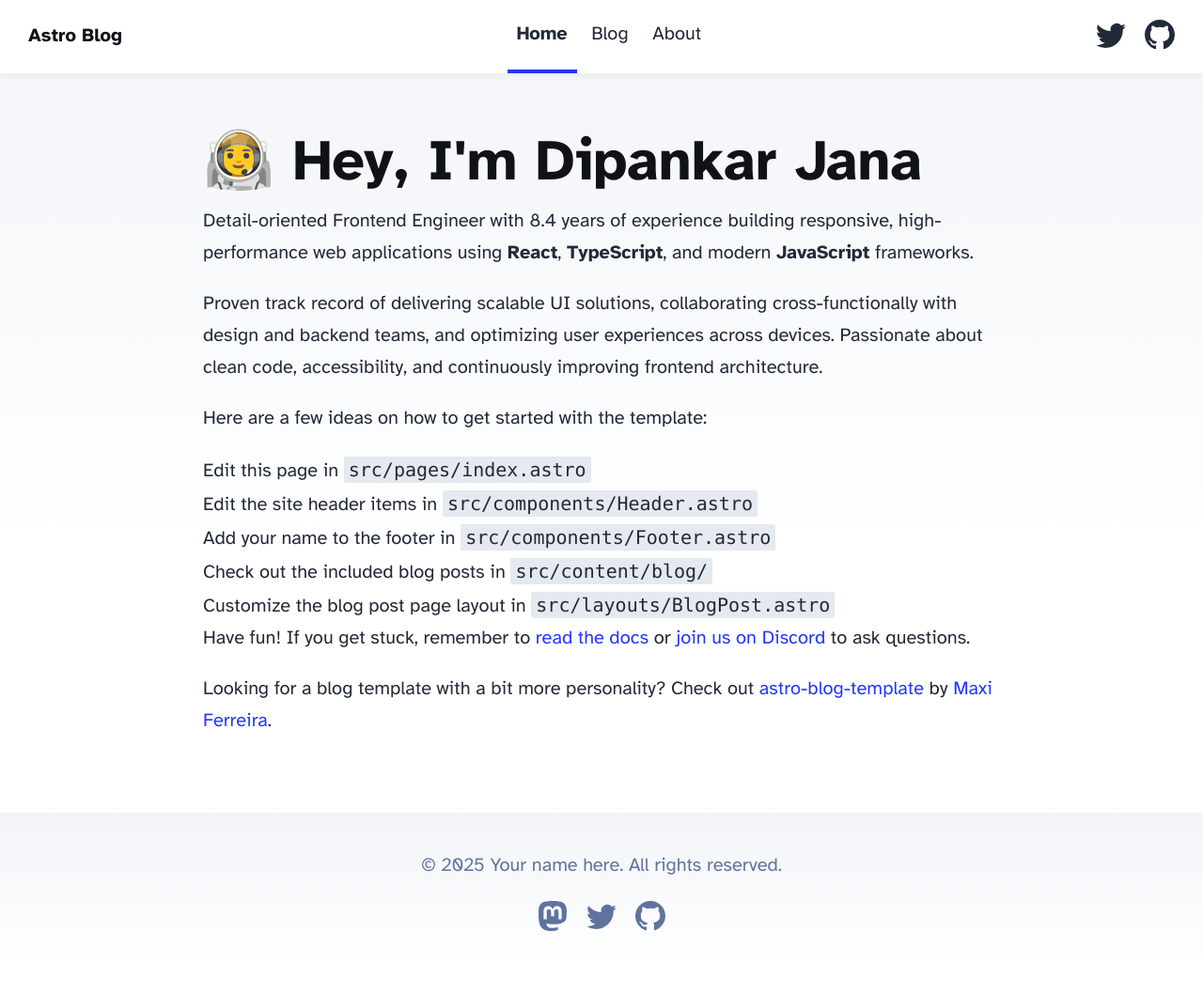
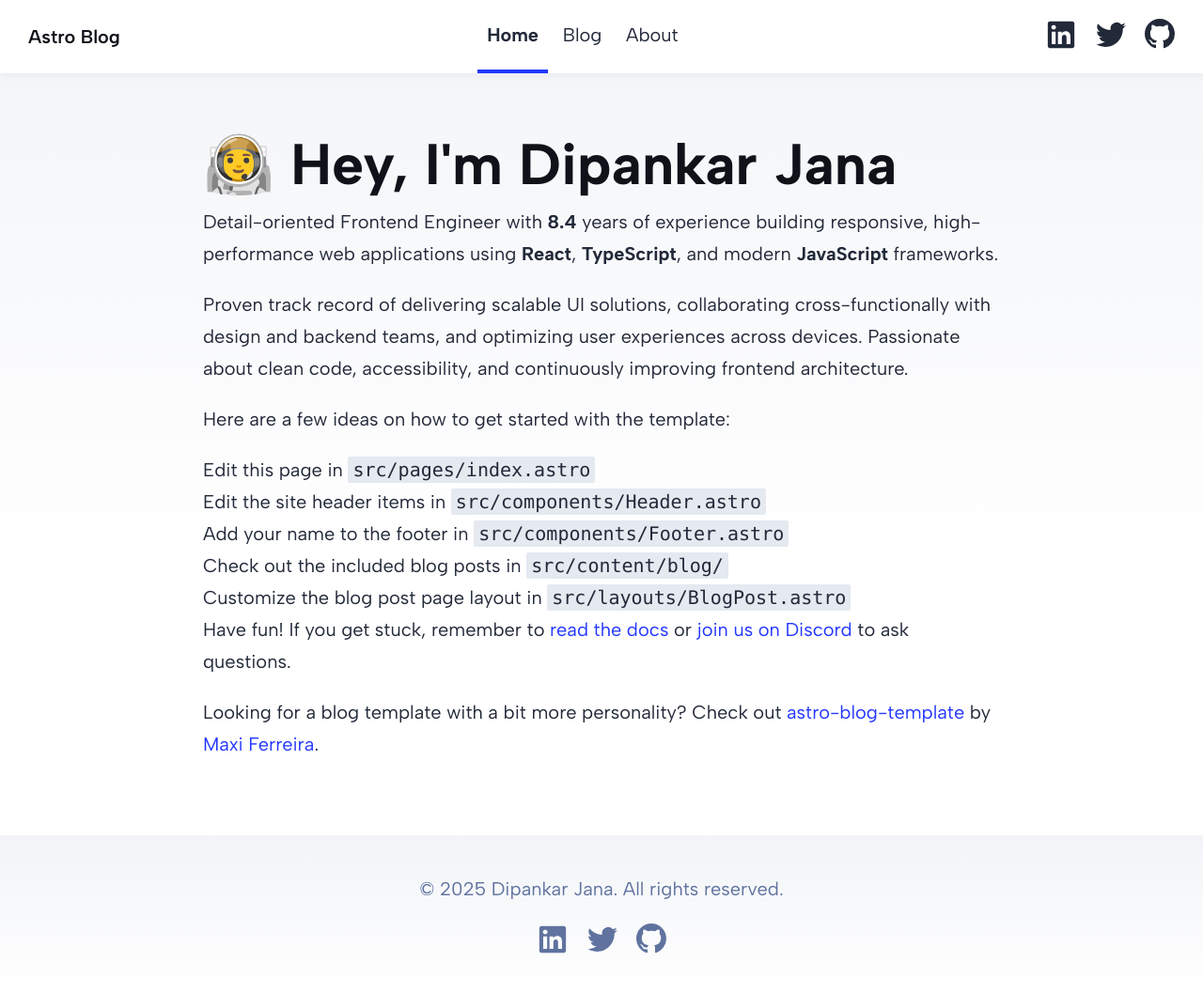
Before and after one commit to iamdipankarj/dipankarjana-site, an Astro site: page / in a window 1280 px wide. Shown: the whole page at 94% size. Before the commit the page ends 1031 px from the top, so only its background shows below. Built offline with nearby package versions, Linux system fonts and the light colour scheme; Astro itself is replaced by a stand-in of ours.

Commit message:
Add new fonts and icons

```diff
--- a/src/components/Footer.astro
+++ b/src/components/Footer.astro
@@ -1,41 +1,25 @@
 ---
+import GithubIcon from "@/icons/GithubIcon.astro";
+import LinkedInIcon from "@/icons/LinkedInIcon.astro";
+import TwitterIcon from "@/icons/TwitterIcon.astro";
+
 const today = new Date();
 ---
 
 <footer>
-  &copy; {today.getFullYear()} Your name here. All rights reserved.
+  &copy; {today.getFullYear()} Dipankar Jana. All rights reserved.
   <div class="social-links">
-    <a href="https://m.webtoo.ls/@astro" target="_blank">
-      <span class="sr-only">Follow Astro on Mastodon</span>
-      <svg
-        viewBox="0 0 16 16"
-        aria-hidden="true"
-        width="32"
-        height="32"
-        astro-icon="social/mastodon"
-        ><path
-          fill="currentColor"
-          d="M11.19 12.195c2.016-.24 3.77-1.475 3.99-2.603.348-1.778.32-4.339.32-4.339 0-3.47-2.286-4.488-2.286-4.488C12.062.238 10.083.017 8.027 0h-.05C5.92.017 3.942.238 2.79.765c0 0-2.285 1.017-2.285 4.488l-.002.662c-.004.64-.007 1.35.011 2.091.083 3.394.626 6.74 3.78 7.57 1.454.383 2.703.463 3.709.408 1.823-.1 2.847-.647 2.847-.647l-.06-1.317s-1.303.41-2.767.36c-1.45-.05-2.98-.156-3.215-1.928a3.614 3.614 0 0 1-.033-.496s1.424.346 3.228.428c1.103.05 2.137-.064 3.188-.189zm1.613-2.47H11.13v-4.08c0-.859-.364-1.295-1.091-1.295-.804 0-1.207.517-1.207 1.541v2.233H7.168V5.89c0-1.024-.403-1.541-1.207-1.541-.727 0-1.091.436-1.091 1.296v4.079H3.197V5.522c0-.859.22-1.541.66-2.046.456-.505 1.052-.764 1.793-.764.856 0 1.504.328 1.933.983L8 4.39l.417-.695c.429-.655 1.077-.983 1.934-.983.74 0 1.336.259 1.791.764.442.505.661 1.187.661 2.046v4.203z"
-        ></path></svg
-      >
+    <a href="https://www.linkedin.com/in/iamdipankarj/" target="_blank">
+      <span class="sr-only">Follow Dipankar Jana on LinkedIn</span>
+      <LinkedInIcon />
     </a>
-    <a href="https://twitter.com/astrodotbuild" target="_blank">
-      <span class="sr-only">Follow Astro on Twitter</span>
-      <svg viewBox="0 0 16 16" aria-hidden="true" width="32" height="32" astro-icon="social/twitter"
-        ><path
-          fill="currentColor"
-          d="M5.026 15c6.038 0 9.341-5.003 9.341-9.334 0-.14 0-.282-.006-.422A6.685 6.685 0 0 0 16 3.542a6.658 6.658 0 0 1-1.889.518 3.301 3.301 0 0 0 1.447-1.817 6.533 6.533 0 0 1-2.087.793A3.286 3.286 0 0 0 7.875 6.03a9.325 9.325 0 0 1-6.767-3.429 3.289 3.289 0 0 0 1.018 4.382A3.323 3.323 0 0 1 .64 6.575v.045a3.288 3.288 0 0 0 2.632 3.218 3.203 3.203 0 0 1-.865.115 3.23 3.23 0 0 1-.614-.057 3.283 3.283 0 0 0 3.067 2.277A6.588 6.588 0 0 1 .78 13.58a6.32 6.32 0 0 1-.78-.045A9.344 9.344 0 0 0 5.026 15z"
-        ></path></svg
-      >
+    <a href="https://twitter.com/iamdipankarj" target="_blank">
+      <span class="sr-only">Follow Dipankar Jana on Twitter</span>
+      <TwitterIcon />
     </a>
-    <a href="https://github.com/withastro/astro" target="_blank">
-      <span class="sr-only">Go to Astro's GitHub repo</span>
-      <svg viewBox="0 0 16 16" aria-hidden="true" width="32" height="32" astro-icon="social/github"
-        ><path
-          fill="currentColor"
-          d="M8 0C3.58 0 0 3.58 0 8c0 3.54 2.29 6.53 5.47 7.59.4.07.55-.17.55-.38 0-.19-.01-.82-.01-1.49-2.01.37-2.53-.49-2.69-.94-.09-.23-.48-.94-.82-1.13-.28-.15-.68-.52-.01-.53.63-.01 1.08.58 1.23.82.72 1.21 1.87.87 2.33.66.07-.52.28-.87.51-1.07-1.78-.2-3.64-.89-3.64-3.95 0-.87.31-1.59.82-2.15-.08-.2-.36-1.02.08-2.12 0 0 .67-.21 2.2.82.64-.18 1.32-.27 2-.27.68 0 1.36.09 2 .27 1.53-1.04 2.2-.82 2.2-.82.44 1.1.16 1.92.08 2.12.51.56.82 1.27.82 2.15 0 3.07-1.87 3.75-3.65 3.95.29.25.54.73.54 1.48 0 1.07-.01 1.93-.01 2.2 0 .21.15.46.55.38A8.012 8.012 0 0 0 16 8c0-4.42-3.58-8-8-8z"
-        ></path></svg
-      >
+    <a href="https://github.com/iamdipankarj" target="_blank">
+      <span class="sr-only">Go to Dipankar Jana's GitHub repo</span>
+      <GithubIcon />
     </a>
   </div>
 </footer>
--- a/src/components/Header.astro
+++ b/src/components/Header.astro
@@ -1,6 +1,9 @@
 ---
 import { SITE_TITLE } from '@/consts';
 import HeaderLink from './HeaderLink.astro';
+import TwitterIcon from '@/icons/TwitterIcon.astro';
+import GithubIcon from '@/icons/GithubIcon.astro';
+import LinkedInIcon from '@/icons/LinkedInIcon.astro';
 ---
 
 <header>
@@ -12,23 +15,17 @@ import HeaderLink from './HeaderLink.astro';
       <HeaderLink href="/about">About</HeaderLink>
     </div>
     <div class="social-links">
+      <a href="https://www.linkedin.com/in/iamdipankarj/" target="_blank">
+        <span class="sr-only">Follow Dipankar Jana on LinkedIn</span>
+        <LinkedInIcon />
+      </a>
       <a href="https://x.com/iamdipankarj" target="_blank">
         <span class="sr-only">Follow Dipankar Jana on X</span>
-        <svg viewBox="0 0 16 16" aria-hidden="true" width="32" height="32"
-          ><path
-            fill="currentColor"
-            d="M5.026 15c6.038 0 9.341-5.003 9.341-9.334 0-.14 0-.282-.006-.422A6.685 6.685 0 0 0 16 3.542a6.658 6.658 0 0 1-1.889.518 3.301 3.301 0 0 0 1.447-1.817 6.533 6.533 0 0 1-2.087.793A3.286 3.286 0 0 0 7.875 6.03a9.325 9.325 0 0 1-6.767-3.429 3.289 3.289 0 0 0 1.018 4.382A3.323 3.323 0 0 1 .64 6.575v.045a3.288 3.288 0 0 0 2.632 3.218 3.203 3.203 0 0 1-.865.115 3.23 3.23 0 0 1-.614-.057 3.283 3.283 0 0 0 3.067 2.277A6.588 6.588 0 0 1 .78 13.58a6.32 6.32 0 0 1-.78-.045A9.344 9.344 0 0 0 5.026 15z"
-          ></path></svg
-        >
+        <TwitterIcon />
       </a>
       <a href="https://github.com/iamdipankarj/" target="_blank">
         <span class="sr-only">Go to Dipankar Jana's GitHub repo</span>
-        <svg viewBox="0 0 16 16" aria-hidden="true" width="32" height="32"
-          ><path
-            fill="currentColor"
-            d="M8 0C3.58 0 0 3.58 0 8c0 3.54 2.29 6.53 5.47 7.59.4.07.55-.17.55-.38 0-.19-.01-.82-.01-1.49-2.01.37-2.53-.49-2.69-.94-.09-.23-.48-.94-.82-1.13-.28-.15-.68-.52-.01-.53.63-.01 1.08.58 1.23.82.72 1.21 1.87.87 2.33.66.07-.52.28-.87.51-1.07-1.78-.2-3.64-.89-3.64-3.95 0-.87.31-1.59.82-2.15-.08-.2-.36-1.02.08-2.12 0 0 .67-.21 2.2.82.64-.18 1.32-.27 2-.27.68 0 1.36.09 2 .27 1.53-1.04 2.2-.82 2.2-.82.44 1.1.16 1.92.08 2.12.51.56.82 1.27.82 2.15 0 3.07-1.87 3.75-3.65 3.95.29.25.54.73.54 1.48 0 1.07-.01 1.93-.01 2.2 0 .21.15.46.55.38A8.012 8.012 0 0 0 16 8c0-4.42-3.58-8-8-8z"
-          ></path></svg
-        >
+        <GithubIcon />
       </a>
     </div>
   </nav>
--- /dev/null
+++ b/src/icons/GithubIcon.astro
@@ -0,0 +1,14 @@
+---
+import type { HTMLAttributes } from 'astro/types';
+
+type Props = HTMLAttributes<'svg'>;
+
+const { ...props } = Astro.props;
+---
+
+<svg viewBox="0 0 16 16" aria-hidden="true" width="32" height="32" {...props}>
+  <path
+    fill="currentColor"
+    d="M8 0C3.58 0 0 3.58 0 8c0 3.54 2.29 6.53 5.47 7.59.4.07.55-.17.55-.38 0-.19-.01-.82-.01-1.49-2.01.37-2.53-.49-2.69-.94-.09-.23-.48-.94-.82-1.13-.28-.15-.68-.52-.01-.53.63-.01 1.08.58 1.23.82.72 1.21 1.87.87 2.33.66.07-.52.28-.87.51-1.07-1.78-.2-3.64-.89-3.64-3.95 0-.87.31-1.59.82-2.15-.08-.2-.36-1.02.08-2.12 0 0 .67-.21 2.2.82.64-.18 1.32-.27 2-.27.68 0 1.36.09 2 .27 1.53-1.04 2.2-.82 2.2-.82.44 1.1.16 1.92.08 2.12.51.56.82 1.27.82 2.15 0 3.07-1.87 3.75-3.65 3.95.29.25.54.73.54 1.48 0 1.07-.01 1.93-.01 2.2 0 .21.15.46.55.38A8.012 8.012 0 0 0 16 8c0-4.42-3.58-8-8-8z"
+  ></path>
+</svg>
--- /dev/null
+++ b/src/icons/LinkedInIcon.astro
@@ -0,0 +1,11 @@
+---
+import type { HTMLAttributes } from 'astro/types';
+
+type Props = HTMLAttributes<'svg'>;
+
+const { ...props } = Astro.props;
+---
+
+<svg width="34" height="34" viewBox="0 0 24 24" fill="currentColor" xmlns="http://www.w3.org/2000/svg" { ...props }>
+  <path d="M22 3.47059V20.5294C22 20.9194 21.8451 21.2935 21.5693 21.5693C21.2935 21.8451 20.9194 22 20.5294 22H3.47059C3.08056 22 2.70651 21.8451 2.43073 21.5693C2.15494 21.2935 2 20.9194 2 20.5294V3.47059C2 3.08056 2.15494 2.70651 2.43073 2.43073C2.70651 2.15494 3.08056 2 3.47059 2H20.5294C20.9194 2 21.2935 2.15494 21.5693 2.43073C21.8451 2.70651 22 3.08056 22 3.47059ZM7.88235 9.64706H4.94118V19.0588H7.88235V9.64706ZM8.14706 6.41177C8.14861 6.18929 8.10632 5.96869 8.02261 5.76255C7.93891 5.55642 7.81542 5.36879 7.65919 5.21039C7.50297 5.05198 7.31708 4.92589 7.11213 4.83933C6.90718 4.75277 6.68718 4.70742 6.46471 4.70588H6.41177C5.95934 4.70588 5.52544 4.88561 5.20552 5.20552C4.88561 5.52544 4.70588 5.95934 4.70588 6.41177C4.70588 6.86419 4.88561 7.29809 5.20552 7.61801C5.52544 7.93792 5.95934 8.11765 6.41177 8.11765C6.63426 8.12312 6.85565 8.0847 7.06328 8.00458C7.27092 7.92447 7.46074 7.80422 7.62189 7.65072C7.78304 7.49722 7.91237 7.31346 8.00248 7.10996C8.09259 6.90646 8.14172 6.6872 8.14706 6.46471V6.41177ZM19.0588 13.3412C19.0588 10.5118 17.2588 9.41177 15.4706 9.41177C14.8851 9.38245 14.3021 9.50715 13.7799 9.77345C13.2576 10.0397 12.8143 10.4383 12.4941 10.9294H12.4118V9.64706H9.64706V19.0588H12.5882V14.0529C12.5457 13.5403 12.7072 13.0315 13.0376 12.6372C13.3681 12.2429 13.8407 11.9949 14.3529 11.9471H14.4647C15.4 11.9471 16.0941 12.5353 16.0941 14.0176V19.0588H19.0353L19.0588 13.3412Z"></path>
+</svg>
--- /dev/null
+++ b/src/icons/TwitterIcon.astro
@@ -0,0 +1,14 @@
+---
+import type { HTMLAttributes } from 'astro/types';
+
+type Props = HTMLAttributes<'svg'>;
+
+const { ...props } = Astro.props;
+---
+
+<svg viewBox="0 0 16 16" aria-hidden="true" width="32" height="32" {...props}>
+  <path
+    fill="currentColor"
+    d="M5.026 15c6.038 0 9.341-5.003 9.341-9.334 0-.14 0-.282-.006-.422A6.685 6.685 0 0 0 16 3.542a6.658 6.658 0 0 1-1.889.518 3.301 3.301 0 0 0 1.447-1.817 6.533 6.533 0 0 1-2.087.793A3.286 3.286 0 0 0 7.875 6.03a9.325 9.325 0 0 1-6.767-3.429 3.289 3.289 0 0 0 1.018 4.382A3.323 3.323 0 0 1 .64 6.575v.045a3.288 3.288 0 0 0 2.632 3.218 3.203 3.203 0 0 1-.865.115 3.23 3.23 0 0 1-.614-.057 3.283 3.283 0 0 0 3.067 2.277A6.588 6.588 0 0 1 .78 13.58a6.32 6.32 0 0 1-.78-.045A9.344 9.344 0 0 0 5.026 15z"
+  ></path>
+</svg>
--- a/src/pages/index.astro
+++ b/src/pages/index.astro
@@ -3,6 +3,12 @@ import BaseHead from '../components/BaseHead.astro';
 import Footer from '../components/Footer.astro';
 import Header from '../components/Header.astro';
 import { SITE_DESCRIPTION, SITE_TITLE } from '../consts';
+
+const d1: number = new Date('05/01/2017').getTime()
+const d2: number = new Date().getTime()
+const diffTime = Math.abs(d2 - d1)
+const diffDays = Math.ceil(diffTime / (1000 * 60 * 60 * 24)) / 365
+const experience = diffDays.toFixed(1)
 ---
 
 <!doctype html>
@@ -13,8 +19,8 @@ import { SITE_DESCRIPTION, SITE_TITLE } from '../consts';
   <body>
     <Header />
     <main>
-      <h1 class="font-semibold">🧑‍🚀 Hey, I'm Dipankar Jana</h1>
-      <p>Detail-oriented Frontend Engineer with 8.4 years of experience building responsive, high-performance web applications using <strong>React</strong>, <strong>TypeScript</strong>, and modern <strong>JavaScript</strong> frameworks.</p>
+      <h1 class="font-bold">🧑‍🚀 Hey, I'm Dipankar Jana</h1>
+      <p>Detail-oriented Frontend Engineer with <strong>{experience}</strong> years of experience building responsive, high-performance web applications using <strong>React</strong>, <strong>TypeScript</strong>, and modern <strong>JavaScript</strong> frameworks.</p>
       <p>Proven track record of delivering scalable UI solutions, collaborating cross-functionally with design and backend teams, and optimizing user experiences across devices. Passionate about clean code, accessibility, and continuously improving frontend architecture.</p>
       <p>Here are a few ideas on how to get started with the template:</p>
       <ul>
--- a/src/styles/global.css
+++ b/src/styles/global.css
@@ -22,12 +22,53 @@
 }
 
 @font-face {
+  font-family: "PaytoneOne";
+  src: url("/fonts/paytoneone-regular.woff") format("woff");
+  font-weight: 400;
+  font-style: normal;
+  font-display: swap;
+}
+
+@font-face {
+  font-family: "AlbertSans";
+  src: url("/fonts/AlbertSans-Regular.woff") format("woff");
+  font-weight: 400;
+  font-style: normal;
+  font-display: swap;
+}
+
+@font-face {
+  font-family: "AlbertSans";
+  src: url("/fonts/AlbertSans-Medium.woff") format("woff");
+  font-weight: 500;
+  font-style: normal;
+  font-display: swap;
+}
+
+@font-face {
+  font-family: "AlbertSans";
+  src: url("/fonts/AlbertSans-SemiBold.woff") format("woff");
+  font-weight: 600;
+  font-style: normal;
+  font-display: swap;
+}
+
+@font-face {
+  font-family: "AlbertSans";
+  src: url("/fonts/AlbertSans-Bold.woff") format("woff");
+  font-weight: 700;
+  font-style: normal;
+  font-display: swap;
+}
+
+@font-face {
   font-family: "Atkinson";
   src: url("/fonts/atkinson-regular.woff") format("woff");
   font-weight: 400;
   font-style: normal;
   font-display: swap;
 }
+
 @font-face {
   font-family: "Atkinson";
   src: url("/fonts/atkinson-bold.woff") format("woff");
@@ -35,8 +76,9 @@
   font-style: normal;
   font-display: swap;
 }
+
 body {
-  font-family: "Atkinson", sans-serif;
+  font-family: "AlbertSans", sans-serif;
   margin: 0;
   padding: 0;
   text-align: left;
@@ -48,6 +90,14 @@ body {
   font-size: 20px;
   line-height: 1.7;
 }
+
+.heading {
+  background: linear-gradient(98.96deg, #391E2F 7.25%, #6767b6 90.66%);
+  background-clip: text;
+  -webkit-background-clip: text;
+  -webkit-text-fill-color: transparent;
+}
+
 main {
   @apply max-w-4xl mx-auto py-5 px-2;
 }
```
Also changed, not shown: public/fonts/AlbertSans-Bold.woff (added), public/fonts/AlbertSans-Medium.woff (added), public/fonts/AlbertSans-Regular.woff (added), public/fonts/AlbertSans-SemiBold.woff (added), public/fonts/paytoneone-regular.woff (added).
